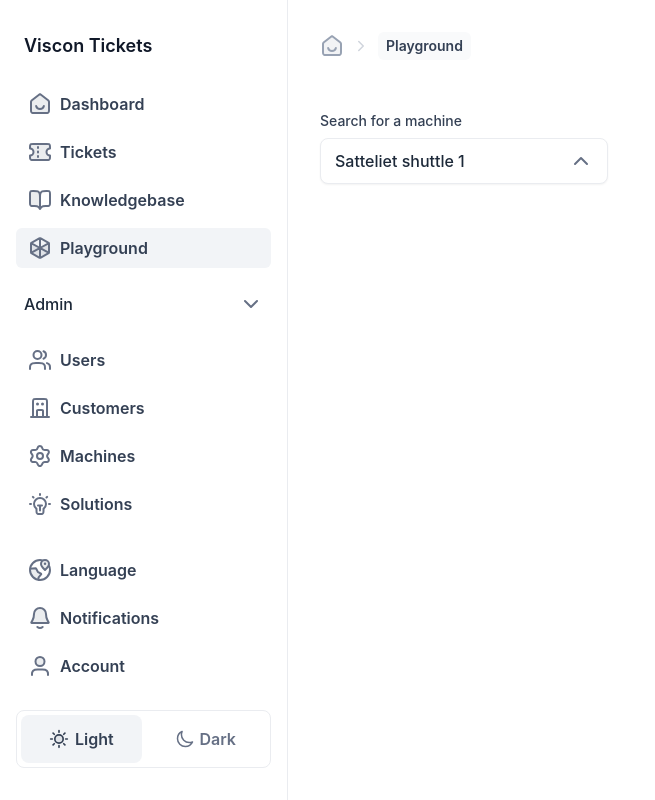
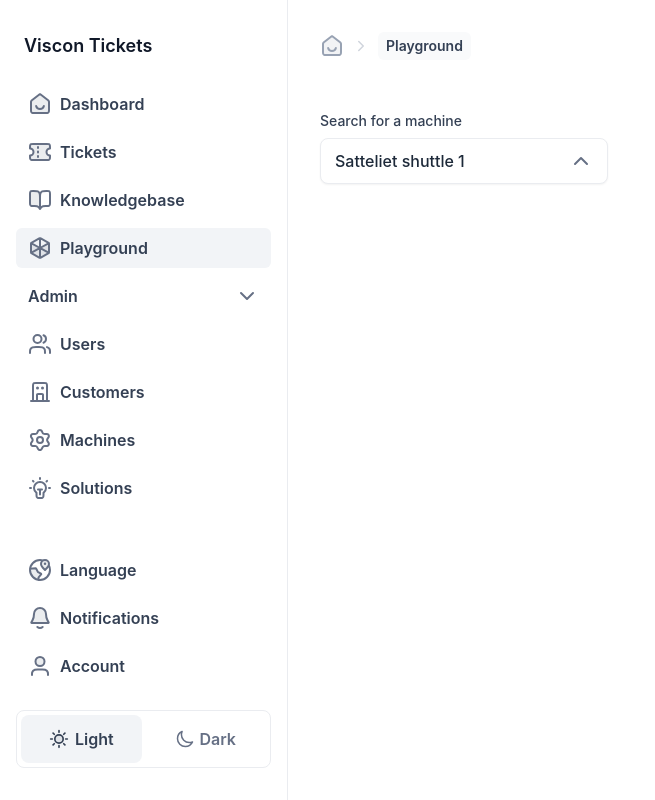
Before and after one commit to lucasprins/viscon-tickets, a React (Create React App) app: page /playground in a window 1280 px wide. Both pictures are taken after a click on the button "Admin". Shown: the whole page, without its empty margins (0-655 px from the left). Built offline with nearby package versions, Linux system fonts and the light colour scheme.

Commit message:
Fix: admin menu

```diff
--- a/src/components/Navigation/NavigationAdminMenu.tsx
+++ b/src/components/Navigation/NavigationAdminMenu.tsx
@@ -33,15 +33,15 @@ export function NavigationAdminMenu() {
         <Disclosure>
             {({ open }) => (
                 <>
-                    <div className='w-100 px-6 flex'>
+                    <div className='w-100 px-3 py-2 flex hover:bg-gray-100 dark:hover:bg-dark-600 rounded-md'>
                         <Disclosure.Button className='flex items-center w-72 justify-between'>
-                            <h1 className='font-medium text-gray-800 dark:text-white'>Admin</h1>
+                            <h1 className='font-semibold text-gray-700 dark:text-white'>Admin</h1>
                             <IconChevron size='24' color='stroke-gray-500 dark:stroke-gray-300' fill='fill-gray-500' direction={open ? 'down' : 'up'} />
                         </Disclosure.Button>
                     </div>
                     <Disclosure.Panel>
                         <div className='flex flex-col gap-y-3'>
-                            <div className='flex flex-col gap-y-2 px-4'>
+                            <div className='flex flex-col gap-y-2'>
                                 {navigationItems.map((item) => (
                                     <div key={item.props.name}>{item}</div>
                                 ))}
--- a/src/components/Navigation/NavigationSidebar.tsx
+++ b/src/components/Navigation/NavigationSidebar.tsx
@@ -38,8 +38,8 @@ export function NavigationSidebar() {
                     <NavigationItem name={translations[language].tickets} url='tickets' icon={<IconTicket size='24' color='stroke-gray-500 dark:stroke-gray-300' fill='fill-gray-500' />} />
                     <NavigationItem name={translations[language].knowledgebase} url='knowledgebase' icon={<IconBook size='24' color='stroke-gray-500 dark:stroke-gray-300' fill='fill-gray-500' />} />
                     <NavigationItem name="Playground" url='playground' icon={<IconCube size='24' color='stroke-gray-500 dark:stroke-gray-300' fill='fill-gray-500' />} />
+                    <NavigationAdminMenu />
                 </ul>
-                <NavigationAdminMenu />
             </div>
             {/* Navigation Footer */}
             <div className='flex flex-col gap-y-6 px-4'>
```
